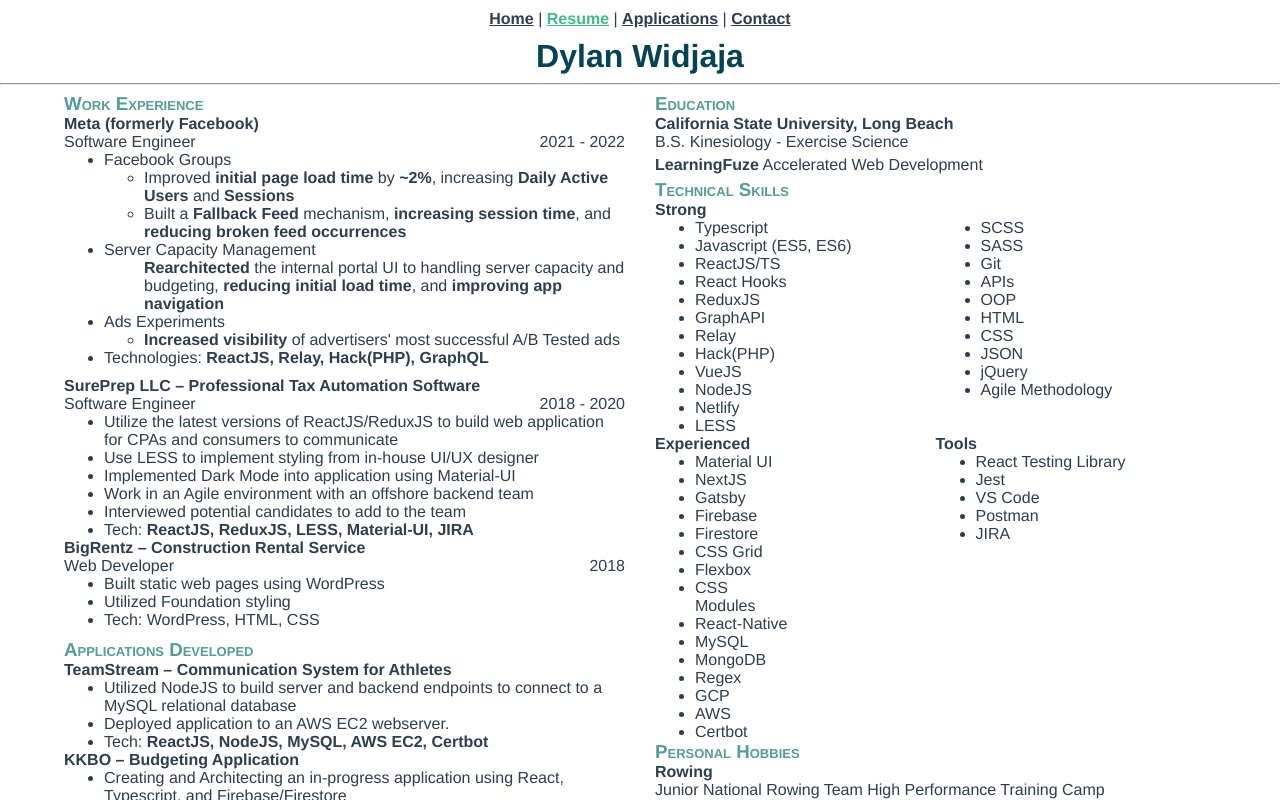
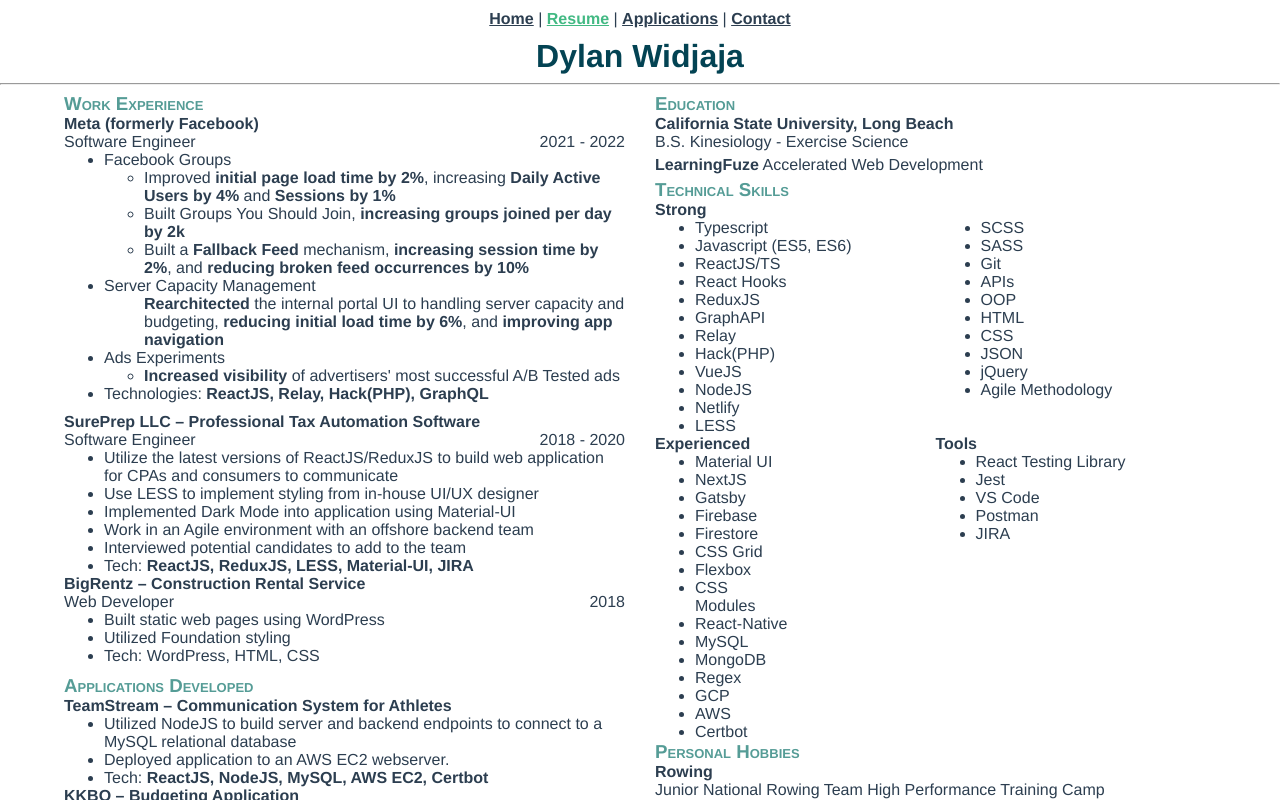
Before and after one commit to dwidjaja945/resume-portfolio, a Vue app: page /resume in a window 1280 px wide. Shown: the top 800 px of the page. Built offline with nearby package versions, Linux system fonts and the light colour scheme; no server answers.

Commit message:
added quantitative values to impact

```diff
--- a/src/views/Resume.vue
+++ b/src/views/Resume.vue
@@ -44,18 +44,23 @@
                   Facebook Groups
                   <ul>
                     <li>
-                      Improved <b>initial page load time</b> by <b>~2%</b>, increasing
+                      Improved <b>initial page load time by 2%</b>, increasing
                       <b>
-                        Daily Active Users
+                        Daily Active Users by 4%
                       </b>
                       and
                       <b>
-                        Sessions
+                        Sessions by 1%
                       </b>
                     </li>
                     <li>
-                      Built a <b>Fallback Feed</b> mechanism, <b>increasing session time</b>, and
-                      <b>reducing broken feed occurrences</b>
+                      Built Groups You Should Join,
+                      <b>increasing groups joined per day by 2k</b>
+                    </li>
+                    <li>
+                      Built a <b>Fallback Feed</b> mechanism, <b>increasing session time by 2%</b>,
+                      and
+                      <b>reducing broken feed occurrences by 10%</b>
                     </li>
                   </ul>
                 </li>
@@ -64,7 +69,7 @@
                   <ul>
                     <b>Rearchitected</b>
                     the internal portal UI to handling server capacity and budgeting,
-                    <b>reducing initial load time</b
+                    <b>reducing initial load time by 6%</b
                     >, and
                     <b>improving app navigation</b>
                   </ul>
```
